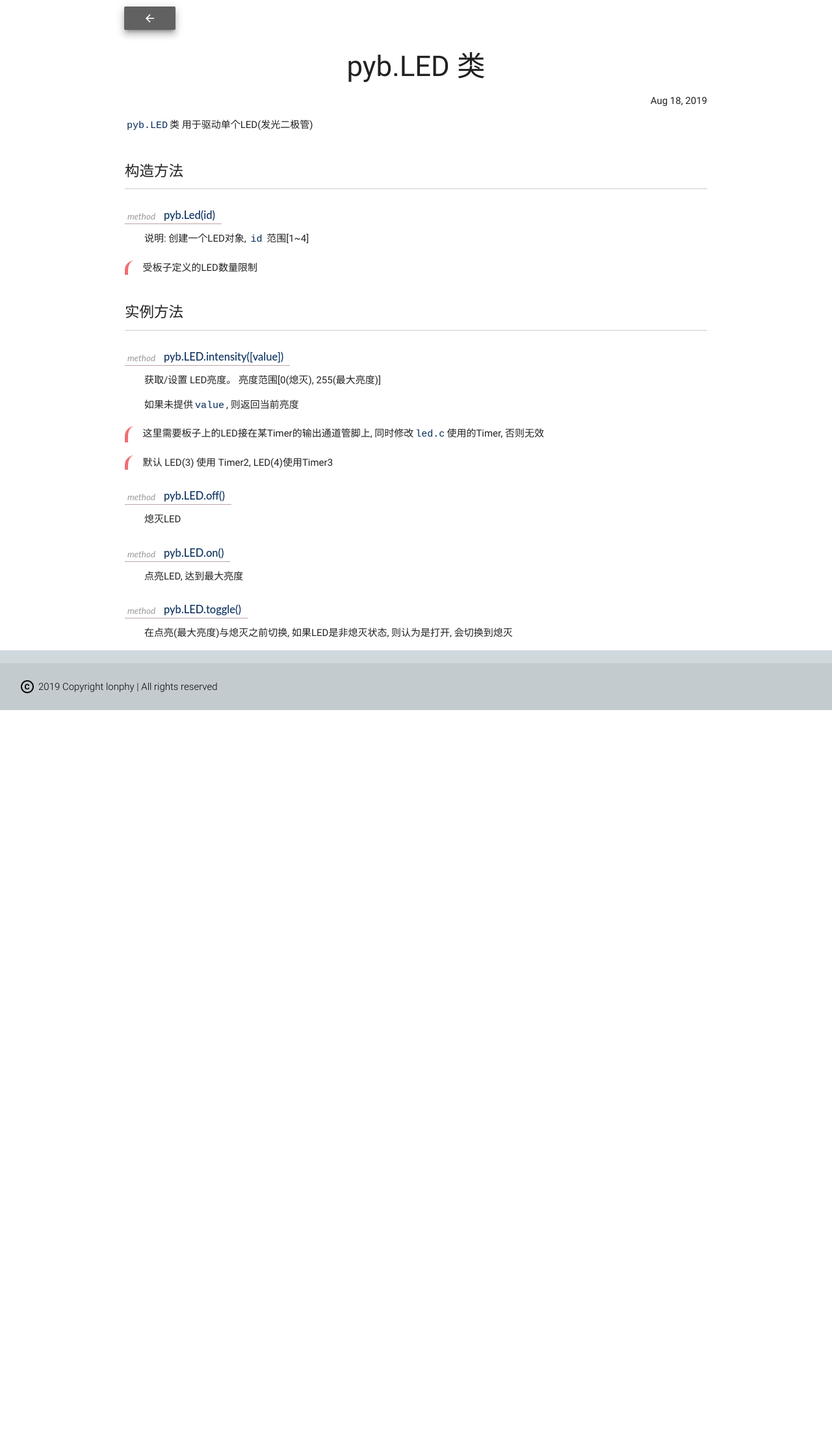
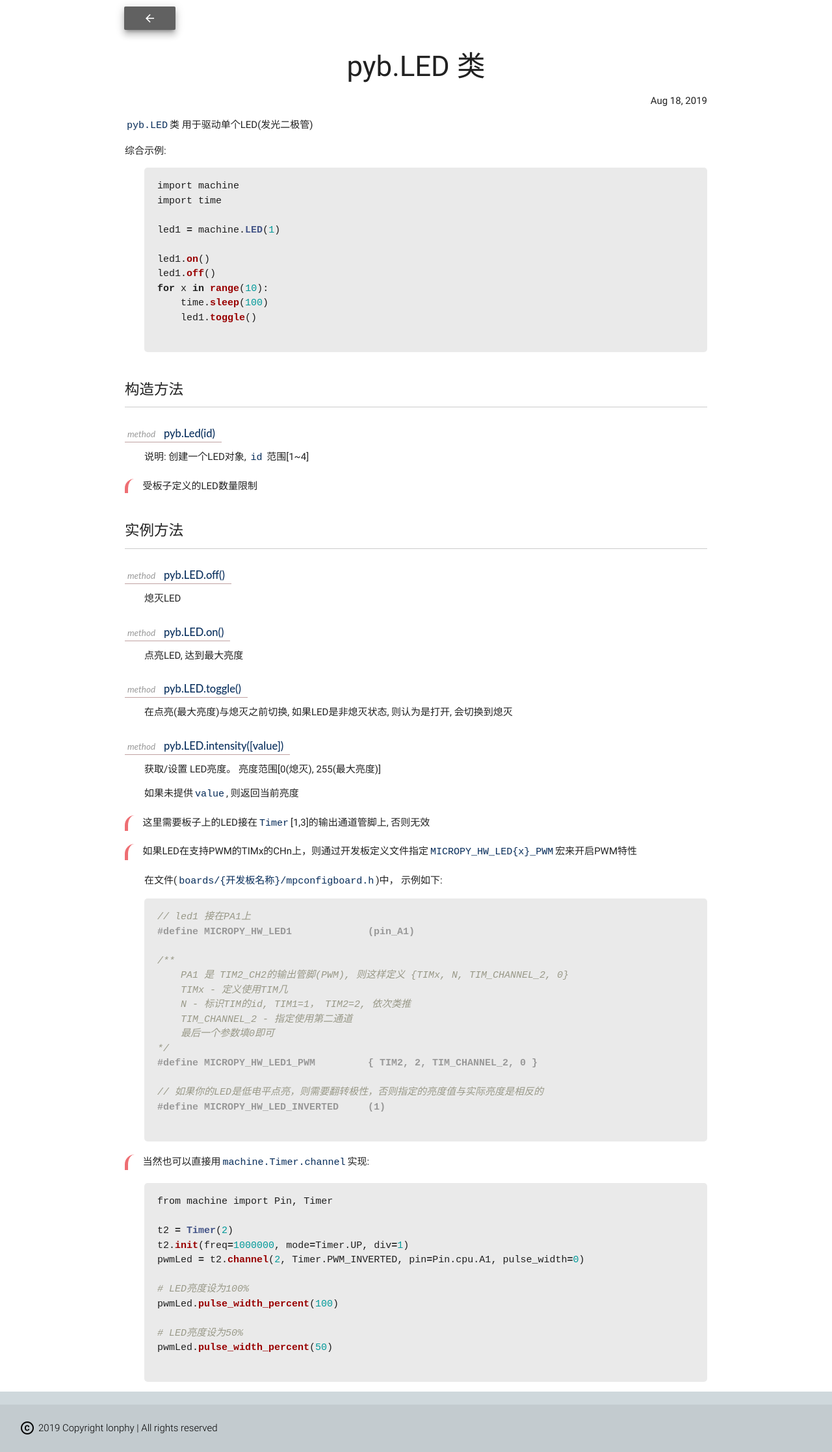
Before and after one commit to lonphy/mpy-stm32f1-doc, a Jekyll site: the page built from modules/pyb/led.md, in a window 1280 px wide. Shown: the whole page at 65% size. Built offline with Jekyll 4.4.1, drawn with Linux system fonts in a browser that asks for light colours; nearby versions of some CDN libraries; before the commit the page ends 1093 px from its top, so only the background shows below that.

````diff
--- a/_sass/_post_layout.scss
+++ b/_sass/_post_layout.scss
@@ -92,7 +92,7 @@
         font-style: italic;
         position: absolute;
         left: -56px;
-        bottom: 3px;
+        top: 3px;
     }
 }
 
--- a/_sass/_syntax-highlighting.scss
+++ b/_sass/_syntax-highlighting.scss
@@ -3,10 +3,8 @@
  */
  .highlight {
     background: #eaeaea;
-    padding: 0.1em 1em;
+    padding: 0.1em 10px;
     border-radius: 5px;
-    width: auto;
-    width: 80%;
 
     @extend %vertical-rhythm;
 
--- a/modules/pyb/led.md
+++ b/modules/pyb/led.md
@@ -9,7 +9,21 @@ category: pyb
 
 `pyb.LED`类 用于驱动单个LED(发光二极管)
 
+综合示例:
 
+```python
+import machine
+import time
+
+led1 = machine.LED(1)
+
+led1.on()
+led1.off()
+for x in range(10):
+    time.sleep(100)
+    led1.toggle()
+
+```
 #### 构造方法
 
 ###### `pyb.Led(id)`{:class="method"}
@@ -20,16 +34,6 @@ category: pyb
 
 
 #### 实例方法
-
-###### `pyb.LED.intensity([value])`{:class="method"}
-
-获取/设置 LED亮度。 亮度范围[0(熄灭), 255(最大亮度)]
-
-如果未提供`value`, 则返回当前亮度
-
-> 这里需要板子上的LED接在某Timer的输出通道管脚上, 同时修改`led.c`使用的Timer, 否则无效
-
-> 默认 LED(3) 使用 Timer2, LED(4)使用Timer3
 
 ###### `pyb.LED.off()`{:class="method"}
 
@@ -43,3 +47,49 @@ category: pyb
 ###### `pyb.LED.toggle()`{:class="method"}
 
 在点亮(最大亮度)与熄灭之前切换, 如果LED是非熄灭状态, 则认为是打开, 会切换到熄灭
+
+
+###### `pyb.LED.intensity([value])`{:class="method"}
+
+获取/设置 LED亮度。 亮度范围[0(熄灭), 255(最大亮度)]
+
+如果未提供`value`, 则返回当前亮度
+
+> 这里需要板子上的LED接在`Timer`[1,3]的输出通道管脚上, 否则无效
+
+> 如果LED在支持PWM的TIMx的CHn上，则通过开发板定义文件指定`MICROPY_HW_LED{x}_PWM`宏来开启PWM特性
+
+在文件(`boards/{开发板名称}/mpconfigboard.h`)中， 示例如下:
+```c
+// led1 接在PA1上
+#define MICROPY_HW_LED1             (pin_A1)
+
+/**
+    PA1 是 TIM2_CH2的输出管脚(PWM), 则这样定义 {TIMx, N, TIM_CHANNEL_2, 0}
+    TIMx - 定义使用TIM几
+    N - 标识TIM的id, TIM1=1， TIM2=2, 依次类推
+    TIM_CHANNEL_2 - 指定使用第二通道
+    最后一个参数填0即可
+*/
+#define MICROPY_HW_LED1_PWM         { TIM2, 2, TIM_CHANNEL_2, 0 }
+
+// 如果你的LED是低电平点亮，则需要翻转极性，否则指定的亮度值与实际亮度是相反的
+#define MICROPY_HW_LED_INVERTED     (1)
+
+```
+> 当然也可以直接用`machine.Timer.channel`实现:
+
+```python
+from machine import Pin, Timer
+
+t2 = Timer(2)
+t2.init(freq=1000000, mode=Timer.UP, div=1)
+pwmLed = t2.channel(2, Timer.PWM_INVERTED, pin=Pin.cpu.A1, pulse_width=0)
+
+# LED亮度设为100%
+pwmLed.pulse_width_percent(100)
+
+# LED亮度设为50%
+pwmLed.pulse_width_percent(50)
+
+```
````
Also changed, not shown: modules/machine/uart.md (+32 -22 lines), assets/css/materialize.css.
